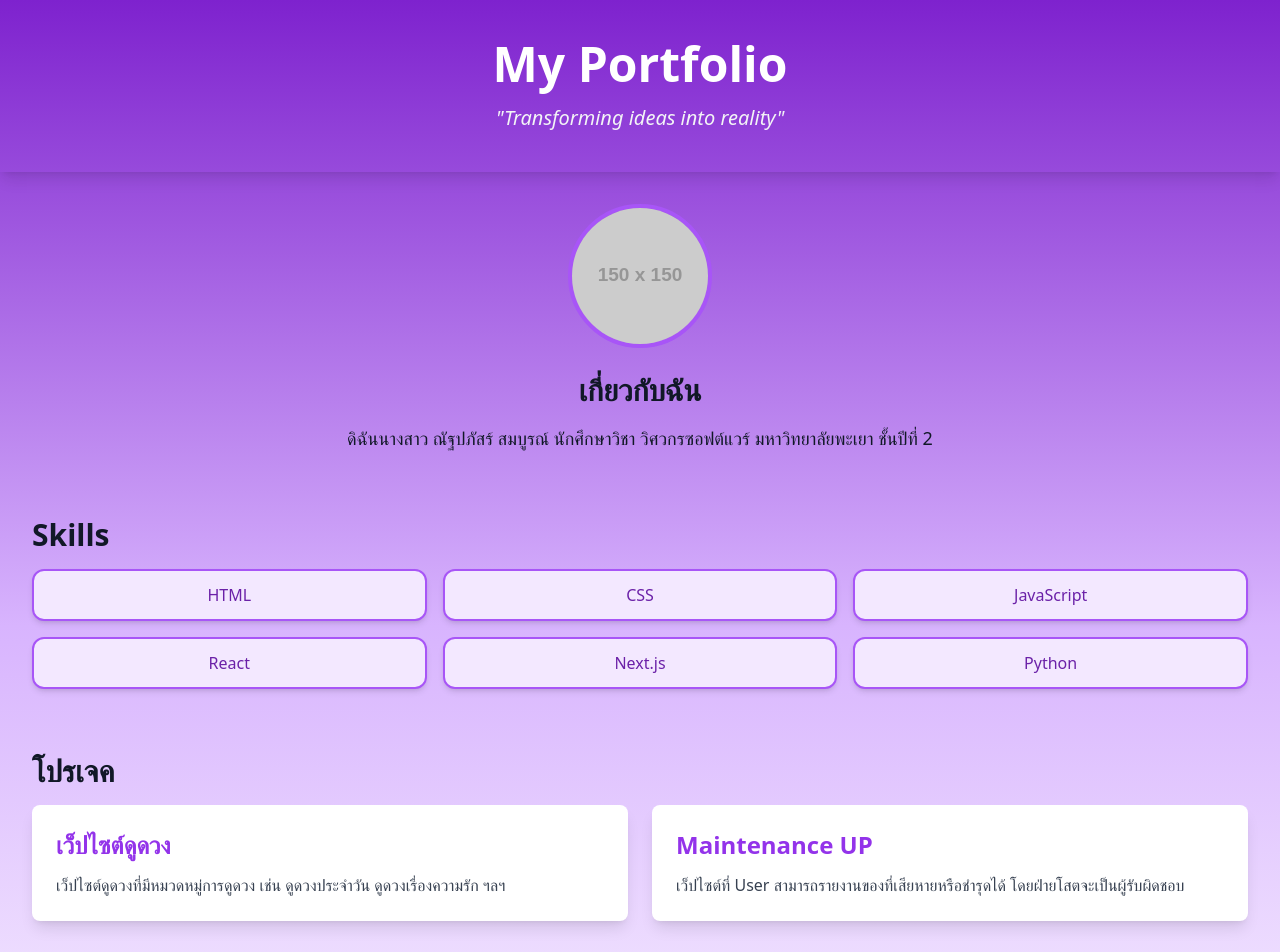
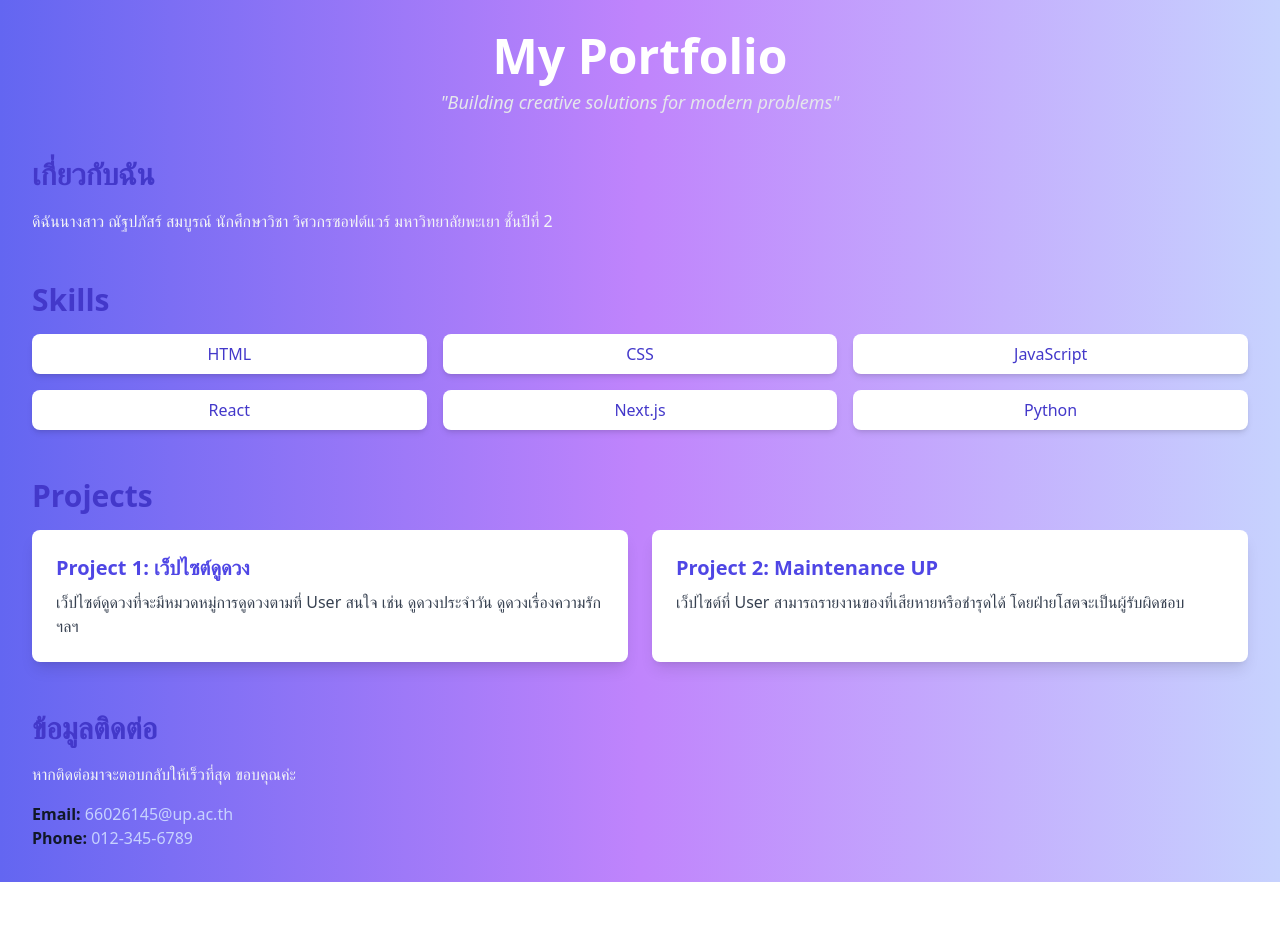
Before and after one commit to 66026145/my-blog, a Next.js app: page / in a window 1280 px wide. Shown: the top 952 px of the page. After the commit the page ends 882 px from the top, so only its background shows below. Built offline with nearby package versions, Linux system fonts and the light colour scheme.

Commit message:
ข้อความอธิบาย

```diff
--- a/app/page.tsx
+++ b/app/page.tsx
@@ -1,71 +1,68 @@
-"use client"; // บอก Next.js ว่านี่เป็น Client Component
+"use client";
 
-import React, { useState } from 'react';
+import React from "react";
 
 const Portfolio = () => {
-  const [activeSkill, setActiveSkill] = useState(null);
-
-  const skills = ['HTML', 'CSS', 'JavaScript', 'React', 'Next.js', 'Python'];
-
   return (
-    <div className="font-sans bg-gradient-to-b from-purple-700 via-purple-300 to-white text-gray-900 min-h-screen">
+    <div className="font-sans p-8 bg-gradient-to-r from-indigo-500 via-purple-400 to-indigo-200 text-gray-900 min-h-screen">
       {/* Header Section */}
-      <header className="text-center py-10 shadow-lg">
-        <h1 className="text-5xl font-extrabold mb-4 text-white">
-          My Portfolio
-        </h1>
-        <p className="text-xl italic text-gray-100">"Transforming ideas into reality"</p>
+      <header className="text-center mb-10">
+        <h1 className="text-5xl font-bold mb-2 text-white">My Portfolio</h1>
+        <p className="text-lg italic text-gray-200">
+          "Building creative solutions for modern problems"
+        </p>
       </header>
 
-      <main className="p-8">
       {/* About Section */}
-        <section className="mb-16 text-center">
-          {/* Profile Image */}
-          <img
-            src="https://via.placeholder.com/150"
-            alt="Profile"
-            className="mx-auto rounded-full w-36 h-36 border-4 border-purple-500 mb-6"
-          />
-          <h2 className="text-3xl font-semibold mb-4">เกี่ยวกับฉัน</h2>
-          <p className="text-lg leading-relaxed">
-            ดิฉันนางสาว ณัฐปภัสร์ สมบูรณ์ นักศึกษาวิชา วิศวกรซอฟต์แวร์ มหาวิทยาลัยพะเยา ชั้นปีที่ 2
+      <section className="mb-12">
+        <h2 className="text-3xl font-semibold mb-4 text-indigo-700">
+          เกี่ยวกับฉัน
+        </h2>
+        <p className="text-gray-100 leading-relaxed">
+          ดิฉันนางสาว ณัฐปภัสร์ สมบูรณ์ นักศึกษาวิชา วิศวกรซอฟต์แวร์
+          มหาวิทยาลัยพะเยา ชั้นปีที่ 2
         </p>
       </section>
 
       {/* Skills Section */}
-        <section className="mb-16">
-          <h2 className="text-3xl font-semibold mb-4">Skills</h2>
+      <section className="mb-12">
+        <h2 className="text-3xl font-semibold mb-4 text-indigo-700">Skills</h2>
         <div className="grid grid-cols-2 md:grid-cols-3 gap-4">
-            {skills.map((skill, index) => (
-              <button
+          {["HTML", "CSS", "JavaScript", "React", "Next.js", "Python"].map(
+            (skill, index) => (
+              <span
                 key={index}
-                className={`px-6 py-3 rounded-xl text-center font-medium shadow-md transition-all duration-300 ${
-                  activeSkill === skill
-                    ? 'bg-pink-300 text-white border-none'
-                    : 'bg-purple-100 border-2 border-purple-500 text-purple-800'
-                }`}
-                onClick={() => setActiveSkill(skill)}
+                className="bg-white px-4 py-2 rounded-lg text-center shadow-md font-medium text-indigo-700 hover:bg-indigo-300 hover:text-white transition-all"
               >
                 {skill}
-              </button>
-            ))}
+              </span>
+            )
+          )}
         </div>
       </section>
 
       {/* Projects Section */}
-        <section className="mb-16">
-          <h2 className="text-3xl font-semibold mb-4">โปรเจค</h2>
+      <section className="mb-12">
+        <h2 className="text-3xl font-semibold mb-4 text-indigo-700">
+          Projects
+        </h2>
         <div className="grid grid-cols-1 md:grid-cols-2 gap-6">
-            <div className="bg-white p-6 rounded-lg shadow-lg">
-              <h3 className="text-2xl font-bold mb-3 text-purple-600">เว็ปไซต์ดูดวง</h3>
+          <div className="bg-white p-6 rounded-lg shadow-lg hover:shadow-xl transition-shadow duration-300">
+            <h3 className="text-xl font-bold mb-2 text-indigo-600">
+              Project 1: เว็ปไซต์ดูดวง
+            </h3>
             <p className="text-gray-700">
-                เว็ปไซต์ดูดวงที่มีหมวดหมู่การดูดวง เช่น ดูดวงประจำวัน ดูดวงเรื่องความรัก ฯลฯ
+              เว็ปไซต์ดูดวงที่จะมีหมวดหมู่การดูดวงตามที่ User สนใจ เช่น
+              ดูดวงประจำวัน ดูดวงเรื่องความรัก ฯลฯ
             </p>
           </div>
-            <div className="bg-white p-6 rounded-lg shadow-lg">
-              <h3 className="text-2xl font-bold mb-3 text-purple-600">Maintenance UP</h3>
+          <div className="bg-white p-6 rounded-lg shadow-lg hover:shadow-xl transition-shadow duration-300">
+            <h3 className="text-xl font-bold mb-2 text-indigo-600">
+              Project 2: Maintenance UP
+            </h3>
             <p className="text-gray-700">
-                เว็ปไซต์ที่ User สามารถรายงานของที่เสียหายหรือชำรุดได้ โดยฝ่ายโสตจะเป็นผู้รับผิดชอบ
+              เว็ปไซต์ที่ User สามารถรายงานของที่เสียหายหรือชำรุดได้
+              โดยฝ่ายโสตจะเป็นผู้รับผิดชอบ
             </p>
           </div>
         </div>
@@ -73,30 +70,33 @@ const Portfolio = () => {
 
       {/* Contact Section */}
       <section>
-          <h2 className="text-3xl font-semibold mb-4">ข้อมูลติดต่อ</h2>
-          <p className="text-lg leading-relaxed">
+        <h2 className="text-3xl font-semibold mb-4 text-indigo-700">
+          ข้อมูลติดต่อ
+        </h2>
+        <p className="text-gray-100">
           หากติดต่อมาจะตอบกลับให้เร็วที่สุด ขอบคุณค่ะ
         </p>
-          <ul className="mt-6 space-y-2">
+        <ul className="list-none mt-4">
           <li>
-              <strong>Email:</strong>{' '}
-              <a href="mailto:66026145@up.ac.th" className="text-purple-600 hover:underline">
+            <strong>Email:</strong>{" "}
+            <a
+              href="mailto:66026145@up.ac.th"
+              className="text-indigo-200 hover:underline"
+            >
               66026145@up.ac.th
             </a>
           </li>
           <li>
-              <strong>Phone:</strong>{' '}
-              <a href="tel:012-345-6789" className="text-purple-600 hover:underline">
+            <strong>Phone:</strong>{" "}
+            <a
+              href="tel:012-345-6789"
+              className="text-indigo-200 hover:underline"
+            >
               012-345-6789
             </a>
           </li>
         </ul>
       </section>
-      </main>
-
-      <footer className="text-center py-6 bg-purple-700 text-white">
-        <p>© 2024 ณัฐปภัสร์ สมบูรณ์ | All Rights Reserved</p>
-      </footer>
     </div>
   );
 };
```
Lines whose indentation alone changed are shown as unchanged.
